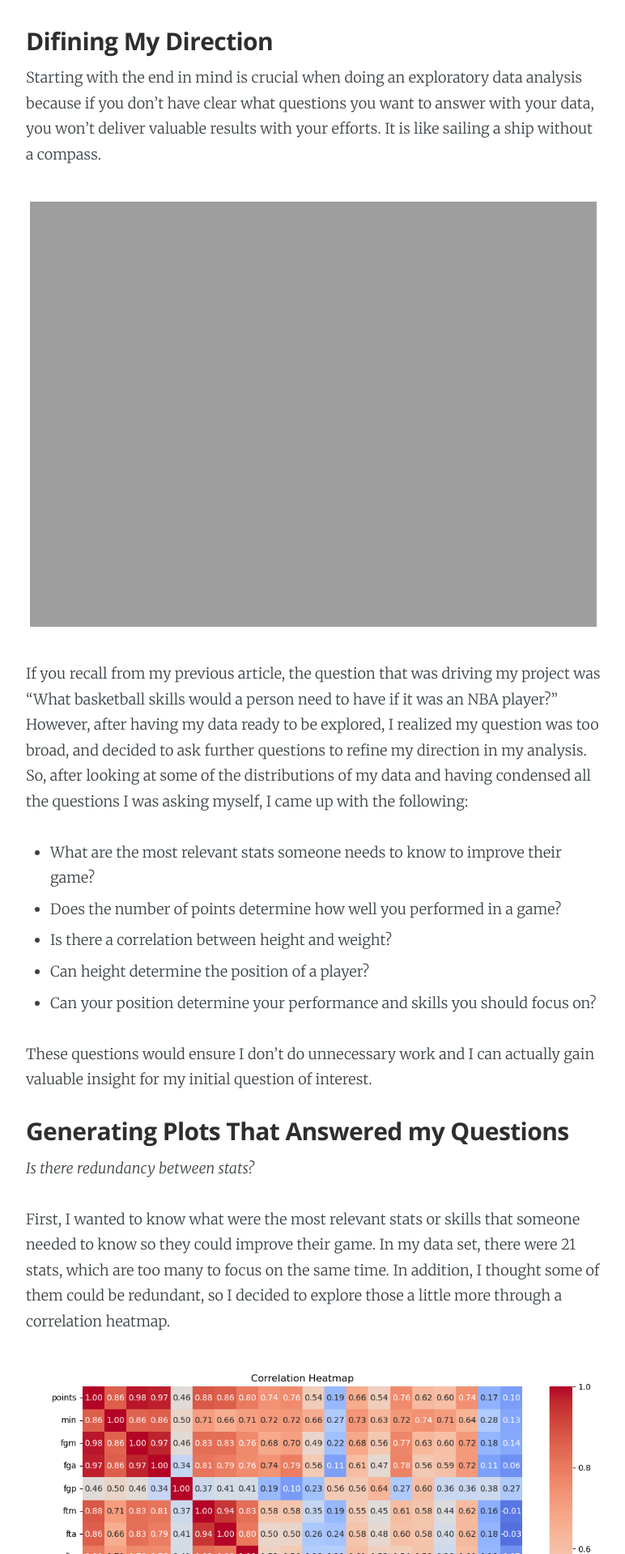
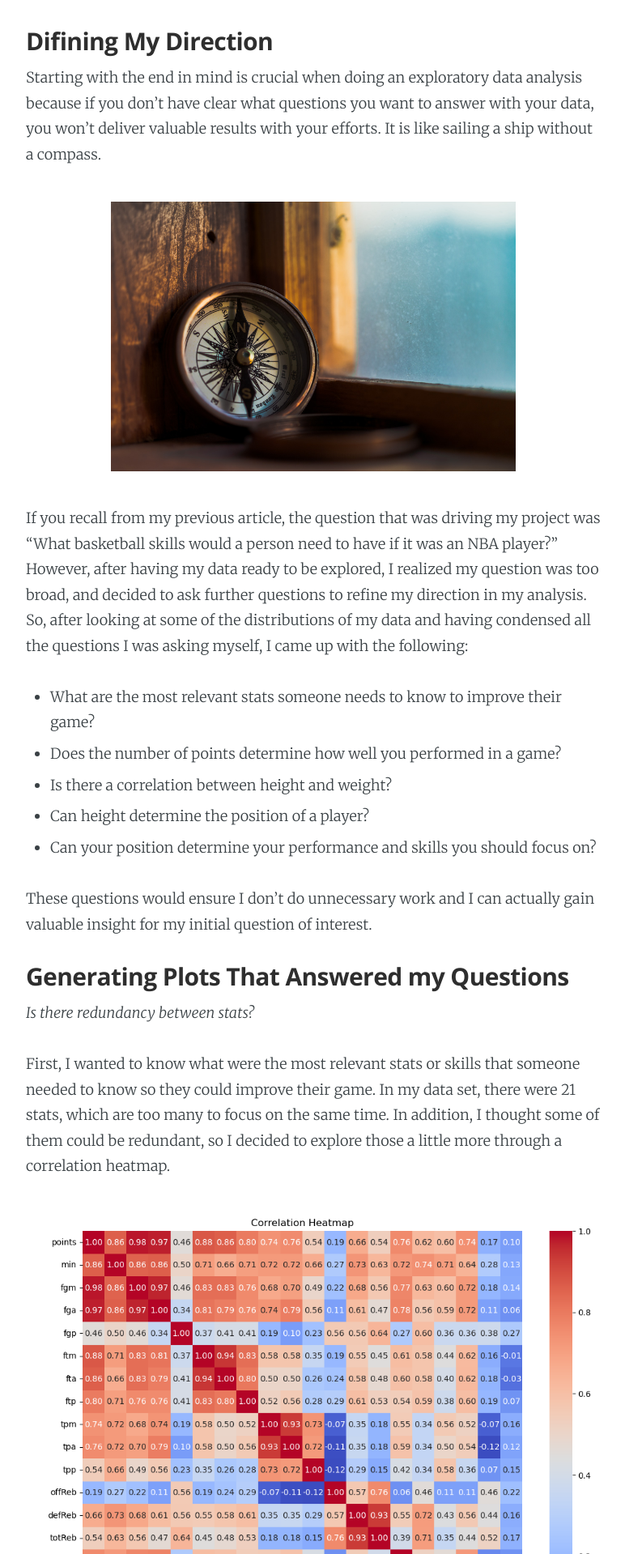
Before and after one commit to isaacaguilar97/my-blog, a Jekyll site: the page built from _posts/2023-12-16-My-NBA-Exploratory-Data-Analysis.md, in a window 1280 px wide. Shown: the part 871-2790 px from the top of the page at 81% size, without its empty margins (253-1025 px from the left). Built offline with Jekyll 4.4.1, drawn with Linux system fonts in a browser that asks for light colours; nearby versions of some CDN libraries.

Commit message:
editing more stuff

```diff
--- a/_posts/2023-12-16-My-NBA-Exploratory-Data-Analysis.md
+++ b/_posts/2023-12-16-My-NBA-Exploratory-Data-Analysis.md
@@ -19,7 +19,7 @@
 
 <p>Starting with the end in mind is crucial when doing an exploratory data analysis because if you don’t have clear what questions you want to answer with your data, you won’t deliver valuable results with your efforts. It is like sailing a ship without a compass. </p>
 
-<p><img src="https://isaacaguilar97.github.io/my-blog/assets/images/compass.png" alt="Compass" width="700"/></p>
+<p><img src="https://isaacaguilar97.github.io/my-blog/assets/images/compass.jpg" alt="Compass" width="500"/></p>
 
 <p>If you recall from my previous article, the question that was driving my project was “What basketball skills would a person need to have if it was an NBA player?” However, after having my data ready to be explored, I realized my question was too broad, and decided to ask further questions to refine my direction in my analysis. So, after looking at some of the distributions of my data and having condensed all the questions I was asking myself, I came up with the following:</p>
 
```
